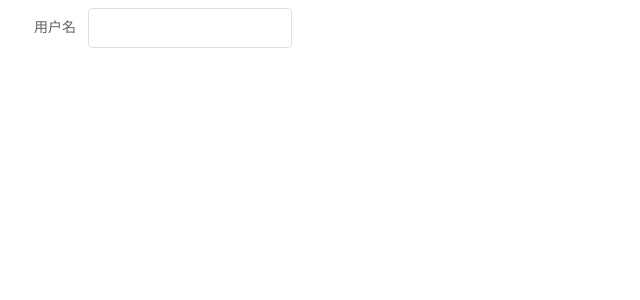
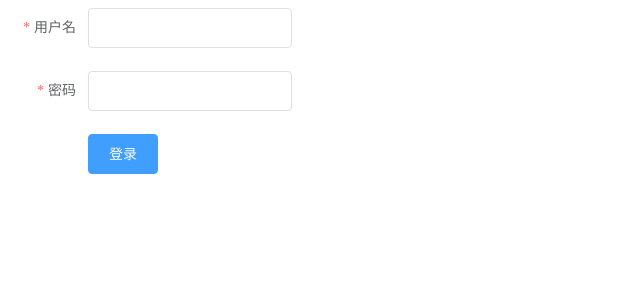
Before and after one commit to chiuwingyan/medicine, a Vue app: page /#/login in a window 1280 px wide. Shown: the top 300 px of the page, without its empty margins (0-640 px from the left). Built offline with nearby package versions, Linux system fonts and the light colour scheme.

Commit message:
修改登录页面

```diff
--- a/src/components/login.vue
+++ b/src/components/login.vue
@@ -1,9 +1,15 @@
 <template>
   <div class="login">
 
-     <el-form ref="form" :model="form" label-width="80px">
-  <el-form-item label="用户名">
+     <el-form ref="form" :model="form" label-width="80px" :rules="loginRules">
+  <el-form-item label="用户名" prop="name">
     <el-input v-model="form.name" class="user-input"></el-input>
+  </el-form-item>
+   <el-form-item label="密码" prop="pass">
+    <el-input type="password" v-model="form.pass" auto-complete="off" class="user-pass"></el-input>
+  </el-form-item>
+  <el-form-item size="large">
+    <el-button type="primary" @click="onSubmit">登录</el-button>
   </el-form-item>
   </el-form>
   </div>
@@ -13,15 +19,21 @@
 export default {
 
   data () {
+
     return {
       form:{
-        name:''
-      }
+        name:'',
+        pass:''
+      },
+      loginRules: {
+        name: [{ required: true, trigger: 'blur'}],
+        pass: [{ required: true, trigger: 'blur'}]
+      },
     }
   },
   methods:{
-      login(){
-          this.$router.push('/main');
+      onSubmit(){
+        console.log(this.form.name,this.form.pass)
       }
   }
 }
@@ -32,4 +44,7 @@ export default {
 .user-input{
   width: 204px;
 }
+.user-pass{
+  width:204px;
+}
 </style>
```
